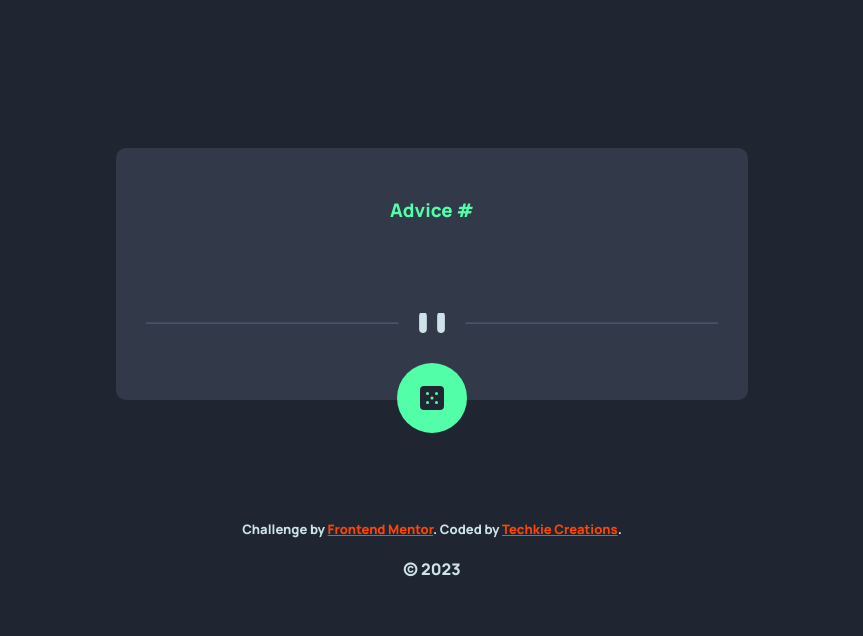
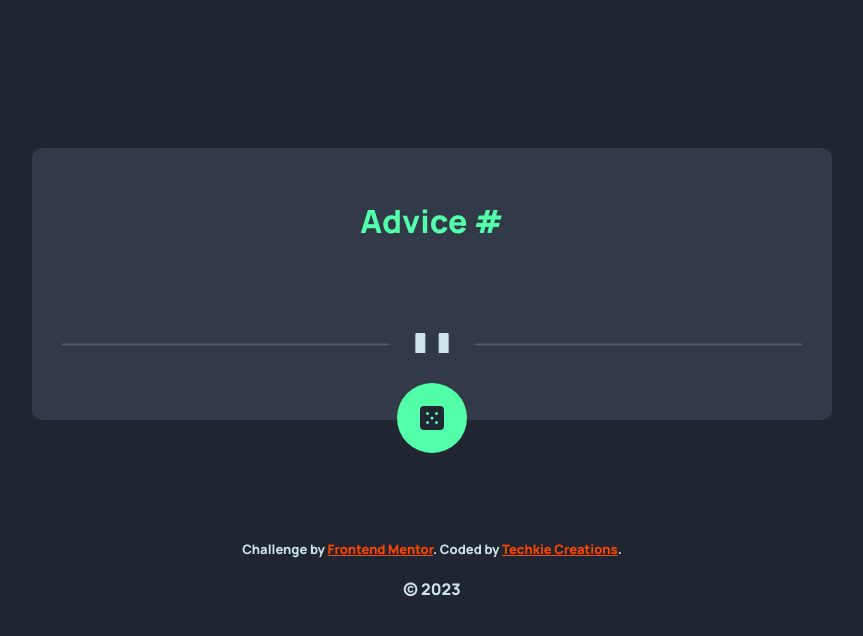
Before and after one commit to Techkie-Creations/advice-gen-frontendmentor, a plain HTML site: page index.html in a window 1280 px wide. Shown: the whole page, without its empty margins (208-1071 px from the left). Drawn offline with nearby package versions, Linux system fonts and the light colour scheme; no server answers.

Commit message:
Updated structure

```diff
--- a/index.html
+++ b/index.html
@@ -11,14 +11,14 @@
   <!-- Feel free to remove these styles or customise in your own stylesheet 👍 -->
 </head>
 <body>
-  <div class="card">
-    <h3 class="id">Advice #</h3>
+  <main class="card">
+    <h1 class="id">Advice #</h1>
     <p class="quote"></p>
     <img src="./images/pattern-divider-desktop.svg" alt="" class="split">
-    <div class="change">
+    <button class="change">
       <img src="./images/icon-dice.svg" alt="Image button" class="quote-img">
-    </div>
-  </div>
+    </button>
+  </main>
 
 
   <footer>
--- a/styles.css
+++ b/styles.css
@@ -16,7 +16,7 @@ body {
 /* CARD */
 
 .card {
-    width: 50%;
+    width: 90%;
     text-align: center;
     background-color: hsl(217, 19%, 24%);
     padding: 30px;
@@ -25,6 +25,7 @@ body {
     flex-direction: column;
     align-items: center;
     border-radius: 10px;
+    max-width: 50rem;
 }
 
 .card .id {
@@ -54,6 +55,7 @@ body {
     align-items: center;
     cursor: pointer;
     margin: 0 0 -63px 0;
+    border: none;
 }
 
 .card .change:hover {
```
